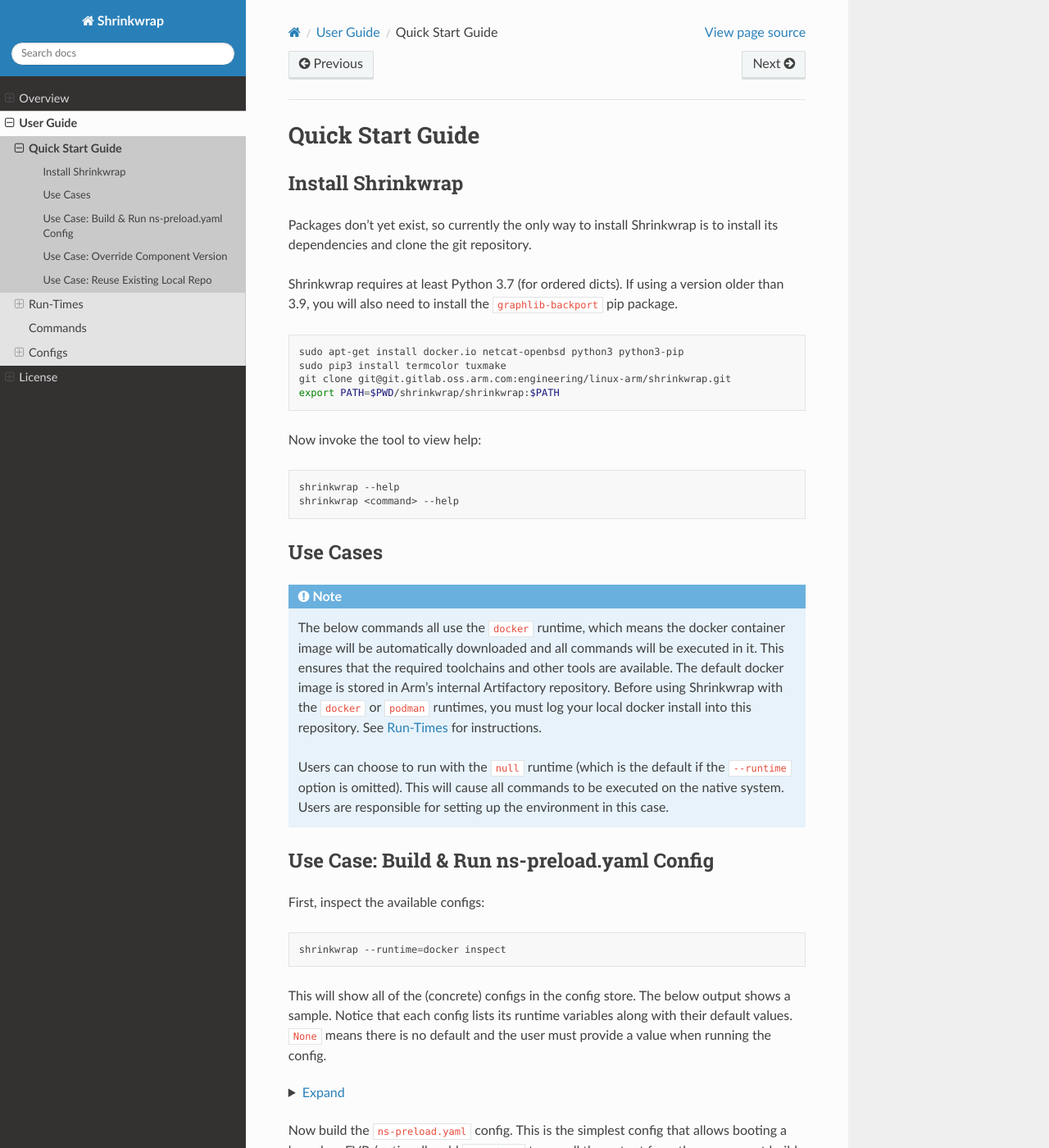
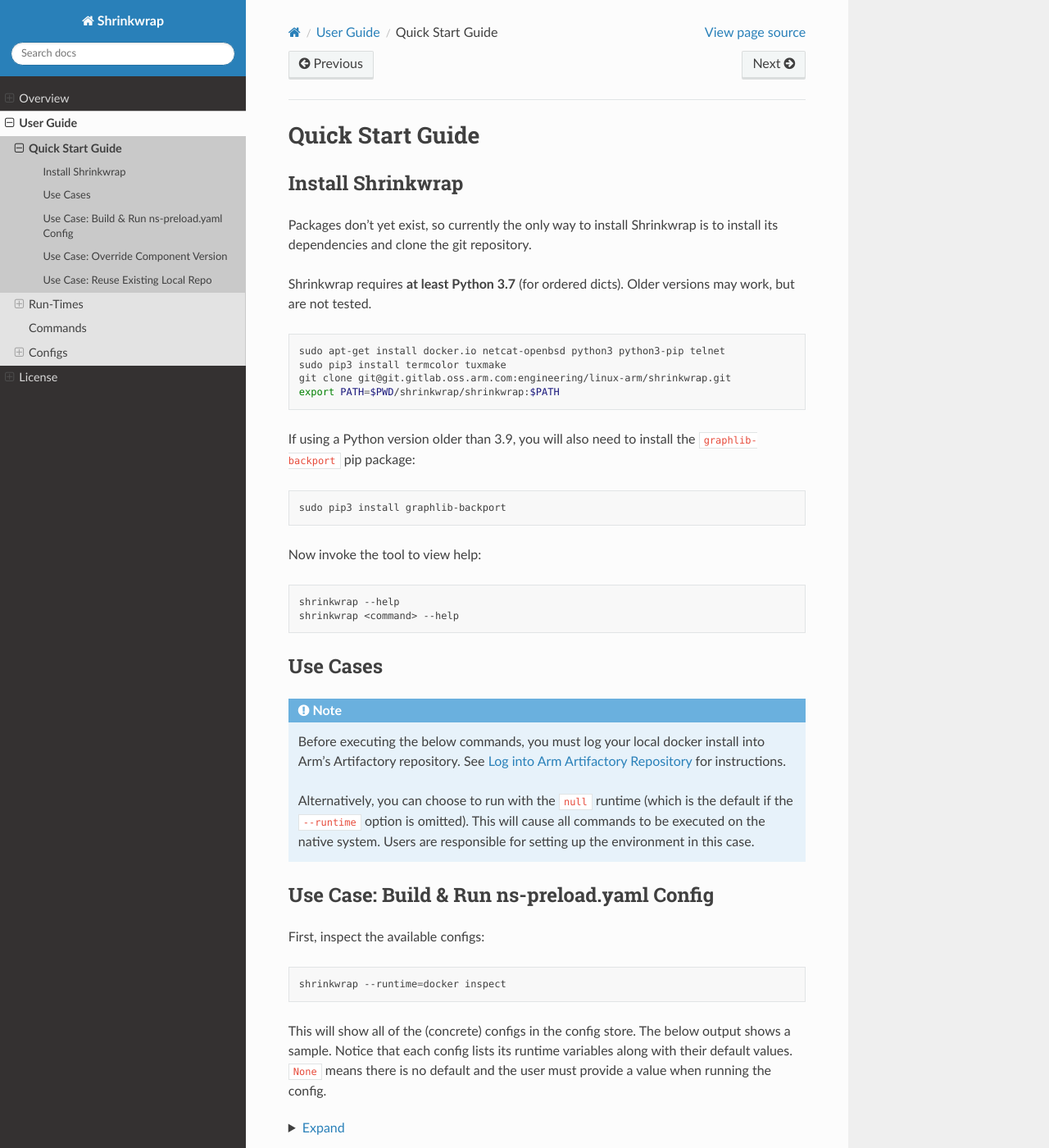
Before and after one commit to sectrs-acai/shrinkwrap, a Sphinx documentation site: the page built from documentation/userguide/quickstart.rst, in a window 1280 px wide and 1400 px high. Shown: the whole window at 82% size. Built offline with Sphinx 7.4.7 and the Read the Docs theme 2.0.0, drawn with Linux system fonts in a browser that asks for light colours.

Commit message:
docs: Improve quickstart to clear up misunderstandings.
Some early adopters have missed some steps so clarify the instructions.

Signed-off-by: Ryan Roberts <ryan.roberts@arm.com>

```diff
--- a/documentation/conf.py
+++ b/documentation/conf.py
@@ -92,7 +92,7 @@
 # Prefix each section label with the name of the document it is in
 autosectionlabel_prefix_document = True
 # Only generate automatic section labels for document titles
-autosectionlabel_maxdepth = 1
+autosectionlabel_maxdepth = 2
 
 # -- Options for copybutton --------------------------------------------------
 copybutton_prompt_text = r'\$ '
--- a/documentation/userguide/quickstart.rst
+++ b/documentation/userguide/quickstart.rst
@@ -9,16 +9,22 @@
 Packages don't yet exist, so currently the only way to install Shrinkwrap is to
 install its dependencies and clone the git repository.
 
-Shrinkwrap requires at least Python 3.7 (for ordered dicts). If using a version
-older than 3.9, you will also need to install the ``graphlib-backport`` pip
-package.
+Shrinkwrap requires **at least Python 3.7** (for ordered dicts). Older versions
+may work, but are not tested.
 
 .. code-block:: shell
 
-  sudo apt-get install docker.io netcat-openbsd python3 python3-pip
+  sudo apt-get install docker.io netcat-openbsd python3 python3-pip telnet
   sudo pip3 install termcolor tuxmake
   git clone git@git.gitlab.oss.arm.com:engineering/linux-arm/shrinkwrap.git
   export PATH=$PWD/shrinkwrap/shrinkwrap:$PATH
+
+If using a Python version older than 3.9, you will also need to install the
+``graphlib-backport`` pip package:
+
+.. code-block:: shell
+
+  sudo pip3 install graphlib-backport
 
 Now invoke the tool to view help:
 
@@ -33,18 +39,14 @@
 
 .. note::
 
-  The below commands all use the ``docker`` runtime, which means the docker
-  container image will be automatically downloaded and all commands will be
-  executed in it. This ensures that the required toolchains and other tools are
-  available. The default docker image is stored in Arm's internal Artifactory
-  repository. Before using Shrinkwrap with the ``docker`` or ``podman``
-  runtimes, you must log your local docker install into this repository. See
-  :ref:`userguide/runtimes:Run-Times` for instructions.
+  Before executing the below commands, you must log your local docker install
+  into Arm's Artifactory repository. See :ref:`userguide/runtimes:Log into Arm
+  Artifactory Repository` for instructions.
 
-  Users can choose to run with the ``null`` runtime (which is the default if the
-  ``--runtime`` option is omitted). This will cause all commands to be executed
-  on the native system. Users are responsible for setting up the environment in
-  this case.
+  Alternatively, you can choose to run with the ``null`` runtime (which is the
+  default if the ``--runtime`` option is omitted). This will cause all commands
+  to be executed on the native system. Users are responsible for setting up the
+  environment in this case.
 
 ********************************************
 Use Case: Build & Run ns-preload.yaml Config
```
